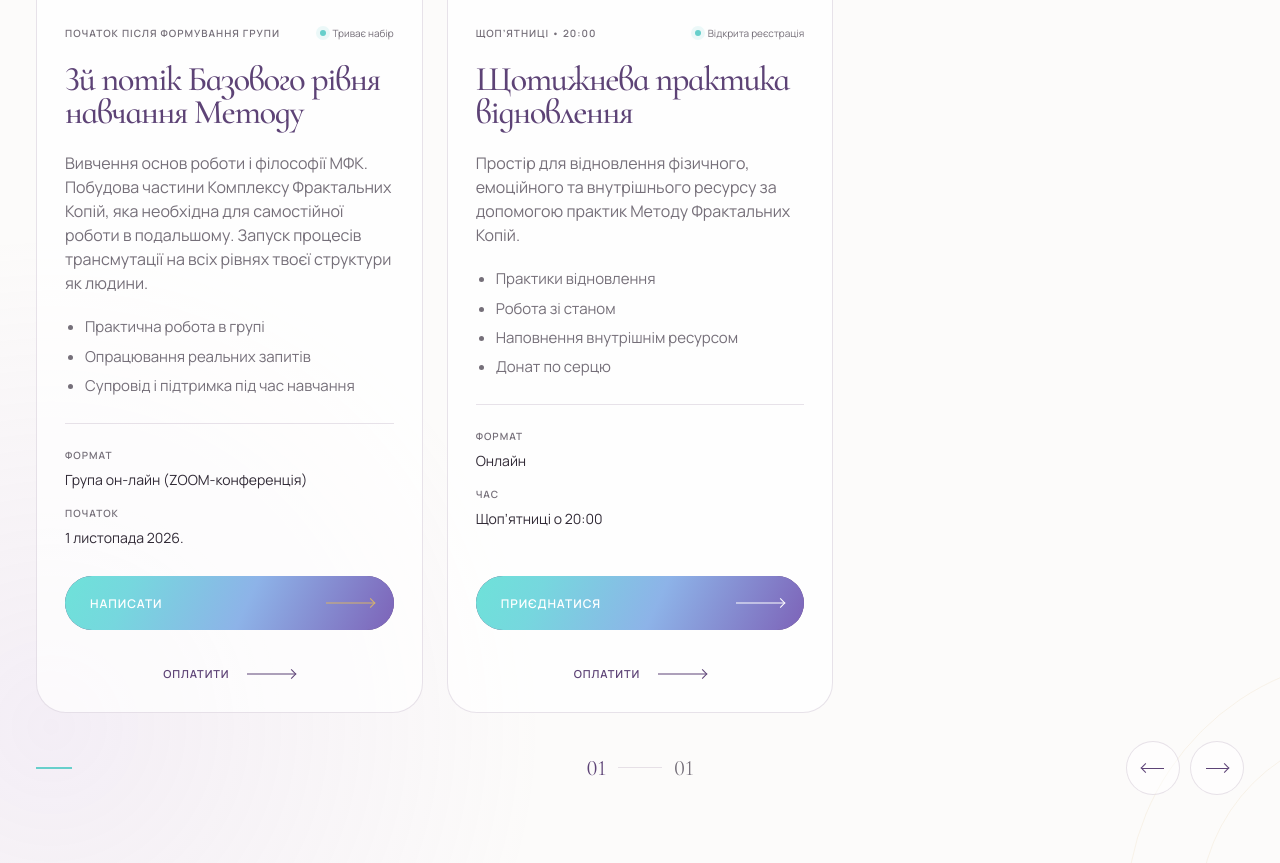
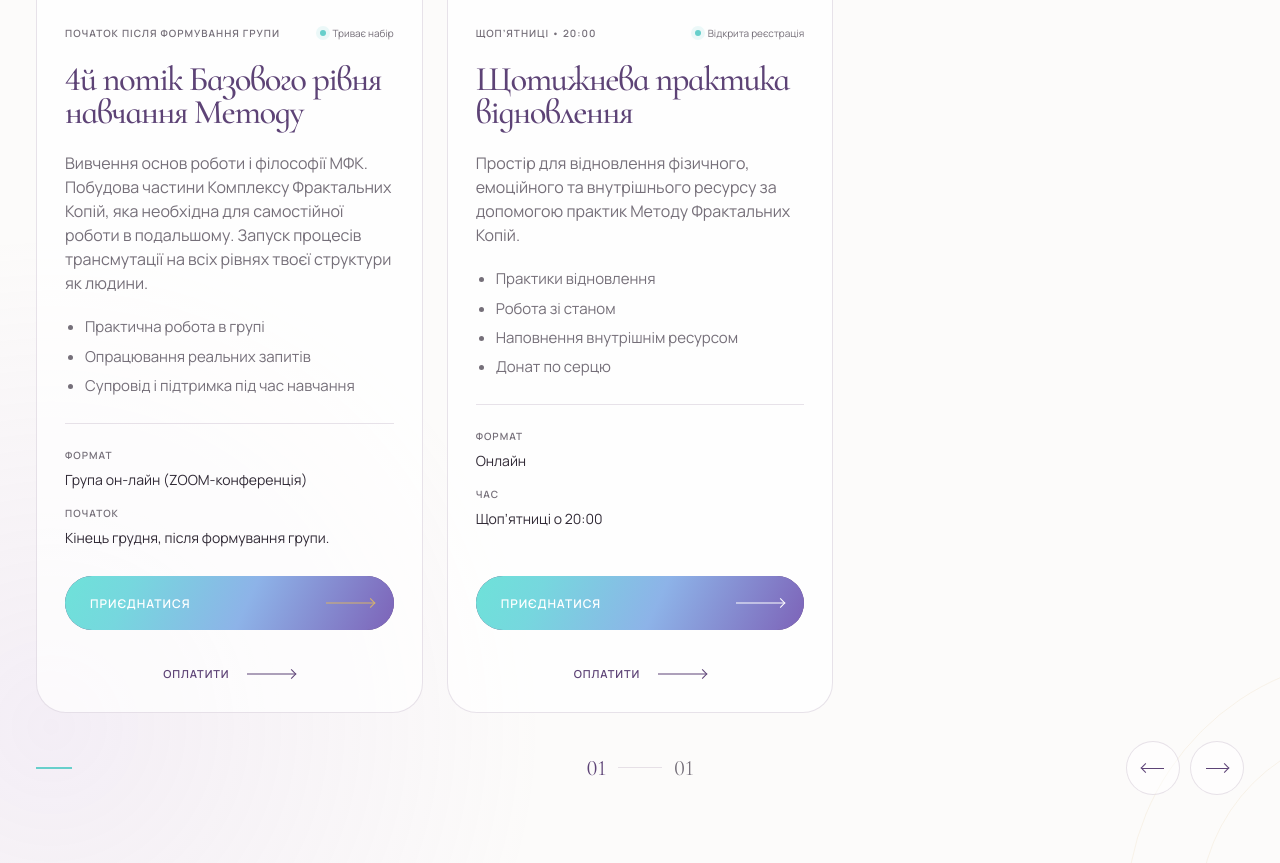
Before and after one commit to MetodFC/MetodFC.github.io, a plain HTML site: page index.html in a window 1280 px wide. Shown: the part 8233-9096 px from the top of the page. Drawn offline with Linux system fonts and the light colour scheme.

Commit message:
Add files via upload

```diff
--- a/index.html
+++ b/index.html
@@ -1149,7 +1149,7 @@
                     </div>
 
                     <h3 class="event-slide__title">
-                      3й потік Базового рівня навчання Методу
+                      4й потік Базового рівня навчання Методу
                     </h3>
 
                     <p class="event-slide__description">
@@ -1172,21 +1172,22 @@
 
                       <p>
                         <span>Початок</span>
-                        1 листопада 2026.
+                        Кінець грудня, після формування групи.
                       </p>
                     </div>
 
                     <div class="event-slide__actions">
-                      <button
+                      <a
                         class="button event-slide__button"
-                        data-contact-modal-open
+                        href="https://wa.me/380503359238"
+                        target="_blank"
                       >
-                        <span>Написати</span>
+                        <span>Приєднатися</span>
                         <span
                           class="format-card__link-arrow"
                           aria-hidden="true"
                         ></span>
-                      </button>
+                      </a>
 
                       <a
                         class="format-card__link pay-btn"
```
